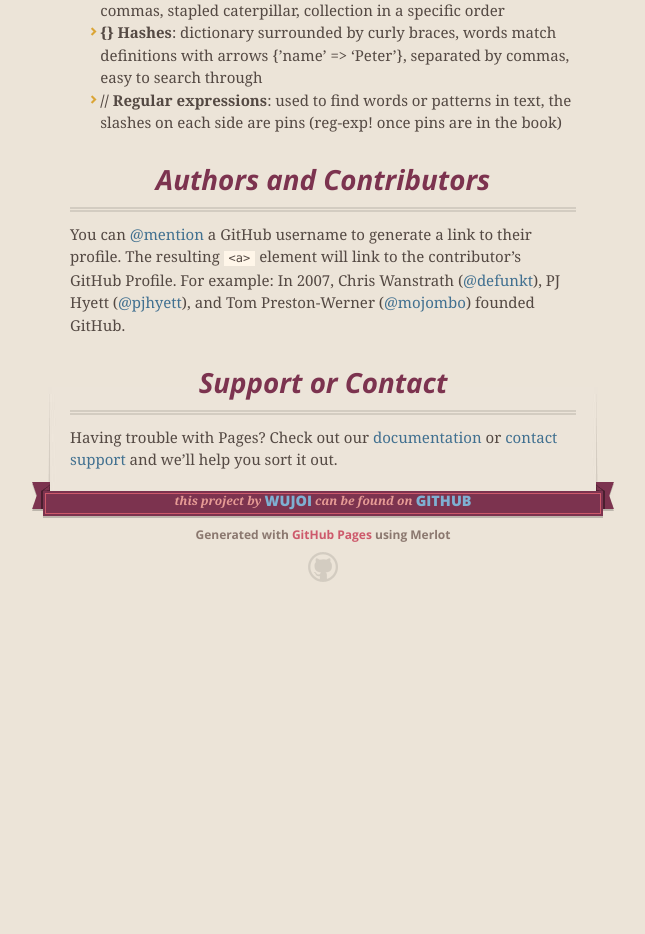
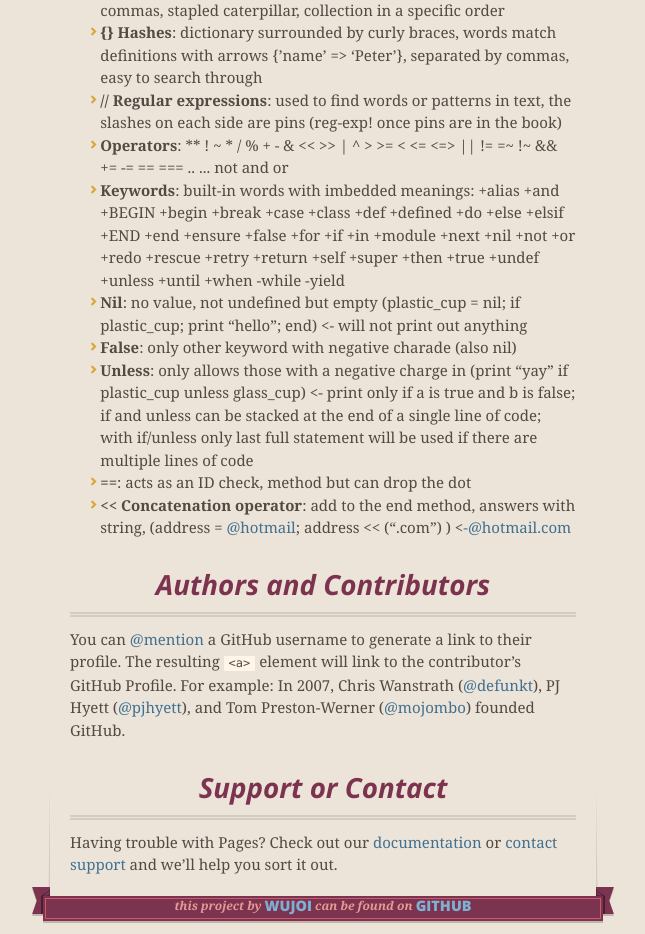
Before and after one commit to wujoi/twitterapi, a plain HTML site: page index.html in a window 1280 px wide. Shown: the part 1962-2896 px from the top of the page, without its empty margins (317-962 px from the left). Before the commit the page ends 2584 px from the top, so only its background shows below. Drawn offline with nearby package versions, Linux system fonts and the light colour scheme.

```diff
--- a/index.html
+++ b/index.html
@@ -93,6 +93,26 @@
 <strong>{} Hashes</strong>: dictionary surrounded by curly braces, words match definitions with arrows {’name’ =&gt; ‘Peter’}, separated by commas, easy to search through</li>
 <li>
 <strong>// Regular expressions</strong>: used to find words or patterns in text, the slashes on each side are pins (reg-exp! once pins are in the book)</li>
+<li>
+<strong>Operators</strong>: ** ! ~ * / % + - &amp; &lt;&lt; &gt;&gt; | ^ &gt; &gt;= &lt; &lt;= &lt;=&gt; || != =~ !~ &amp;&amp; += -= == === .. ... not and or</li>
+<li>
+<strong>Keywords</strong>: built-in words with imbedded meanings:
++alias   +and     +BEGIN   +begin   +break   +case    +class   +def     +defined
++do      +else    +elsif   +END     +end     +ensure  +false   +for     +if
++in      +module  +next    +nil     +not     +or      +redo    +rescue  +retry
++return  +self    +super   +then    +true    +undef   +unless  +until   +when
+-while   -yield</li>
+<li>
+<strong>Nil</strong>: no value, not undefined but empty (plastic_cup = nil; if plastic_cup; print “hello”; end) &lt;- will not print out anything</li>
+<li>
+<strong>False</strong>: only other keyword with negative charade (also nil)</li>
+<li>
+<strong>Unless</strong>: only allows those with a negative charge in (print “yay” if plastic_cup unless glass_cup) &lt;- print only if a is true and b is false; if and unless can be stacked at the end of a single line of code; with if/unless only last full statement will be used if there are multiple lines of code</li>
+<li>
+<strong>==</strong>: acts as an ID check, method but can drop the dot</li>
+<li>
+<strong>&lt;&lt; Concatenation operator</strong>: add to the end method, answers with string, (address = <a href="https://github.com/hotmail" class="user-mention">@hotmail</a>; address &lt;&lt; (“.com”) ) &lt;<a href="mailto:-@hotmail.com">-@hotmail.com</a>
+</li>
 </ul>
 
 <h3>
```
Also changed, not shown: params.json (+1 -1 lines).
